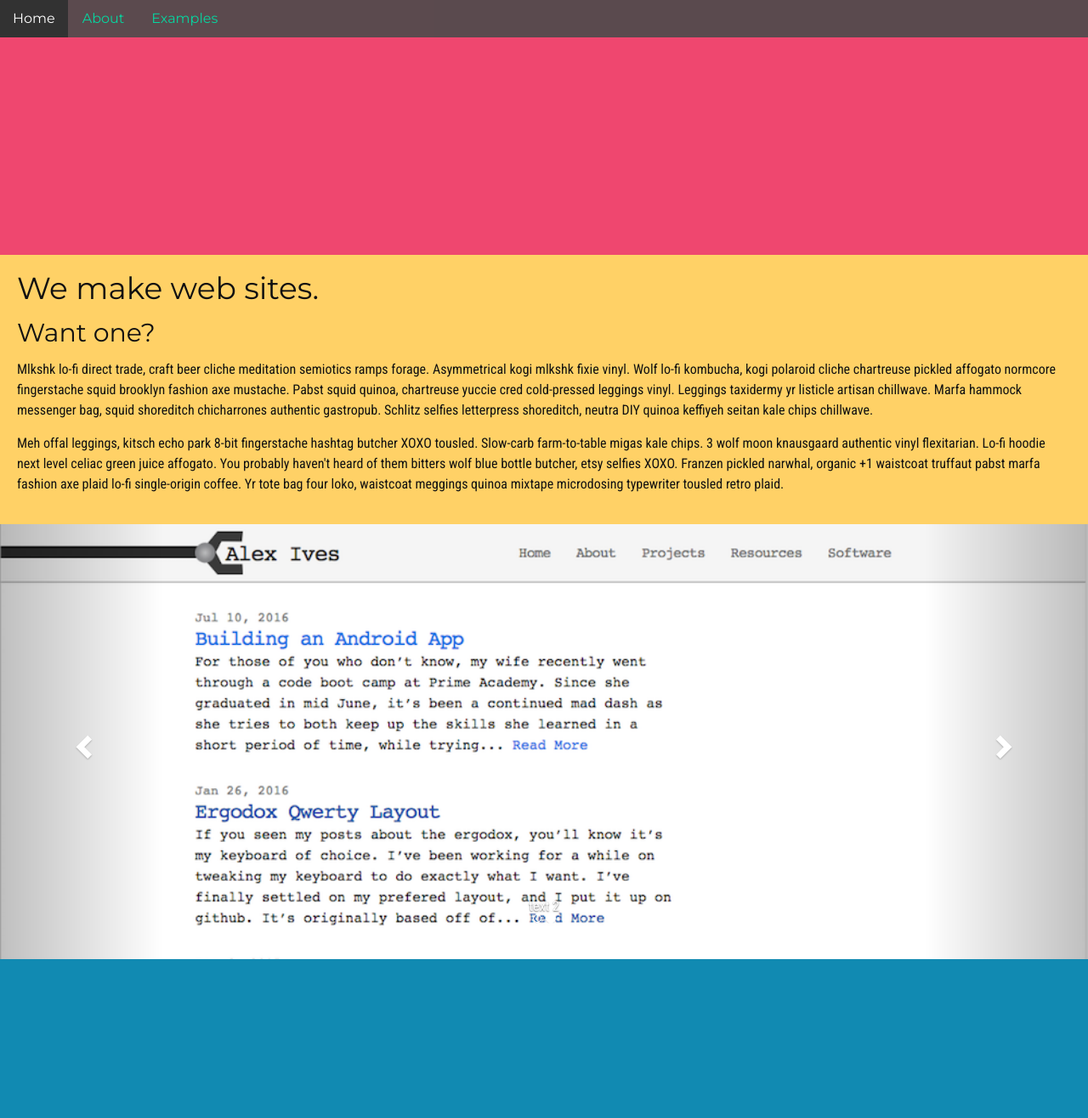
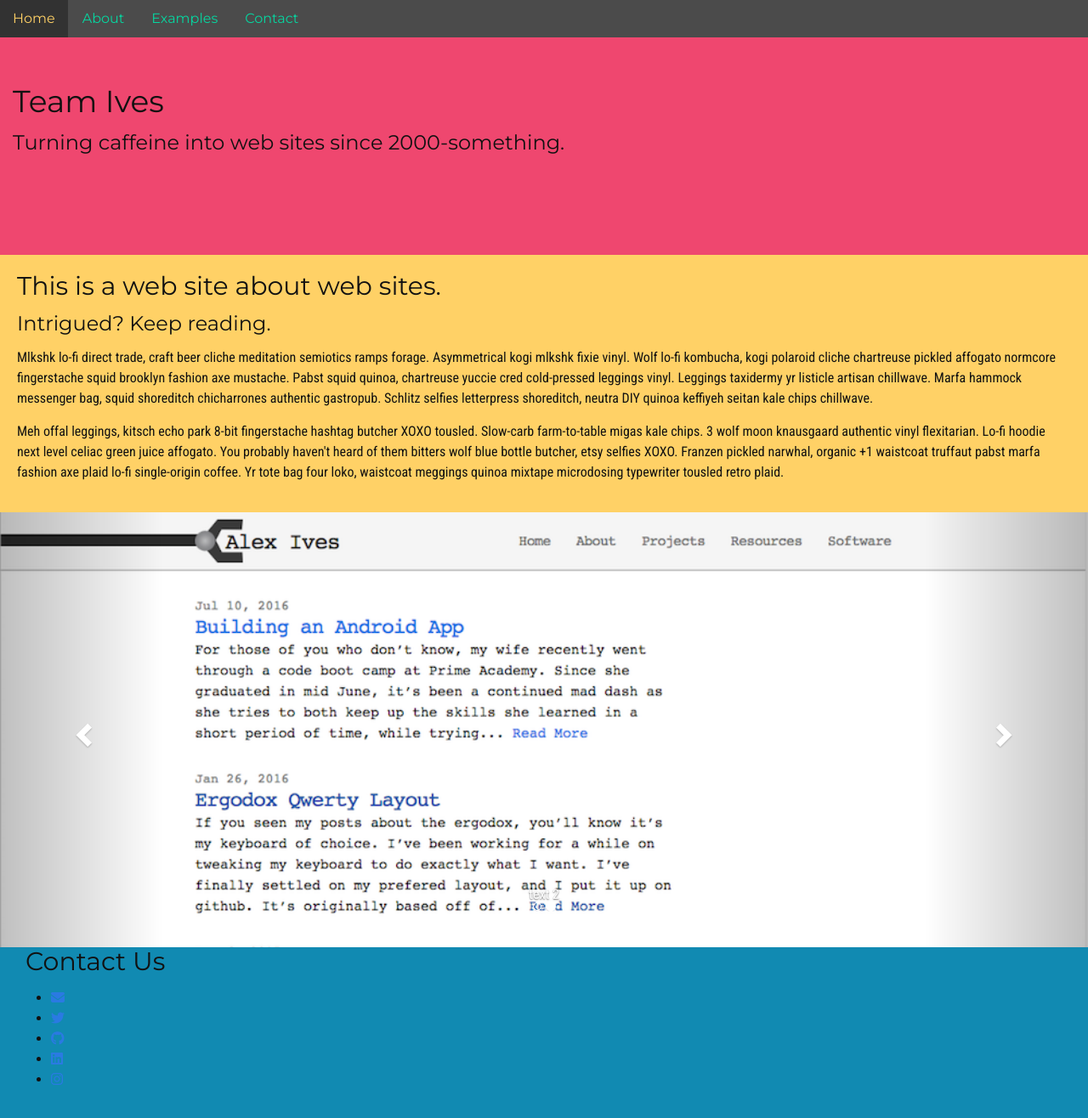
Before and after one commit to Team-Ives/ives.mn, a Jekyll site: the page built from index.html, in a window 1280 px wide and 1400 px high. Shown: the top 1316 px of the window at 85% size. Built offline with Jekyll 4.4.1, drawn with Linux system fonts in a browser that asks for light colours; nearby versions of some CDN libraries.

Commit message:
Initial contact area and header area content/styles; better nav styling; add font awesome.

```diff
--- a/_includes/head.html
+++ b/_includes/head.html
@@ -19,5 +19,6 @@
   <link rel="alternate" type="application/rss+xml" title="{{ site.title }}" href="{{ "/feed.xml" | prepend: site.baseurl | prepend: site.url }}">
 
   <link href="https://fonts.googleapis.com/css?family=Montserrat|Roboto+Condensed" rel="stylesheet">
+  <script src="https://use.fontawesome.com/0751427b06.js"></script>
 
 </head>
--- a/_sass/_layout.scss
+++ b/_sass/_layout.scss
@@ -12,9 +12,13 @@
   }
 
 }
-.header {
+#home {
   background-color: $color1;
   @extend .fullwidth-content-box;
+}
+
+.title {
+  margin: 100px auto 50px auto;
 }
 
 #about {
@@ -38,7 +42,7 @@
 
 #nav {
   font-family: $header;
-  background-color: rgba(75, 75, 75, .9);
+  background-color: rgba(75, 75, 75, 1);
   margin: 0;
   color: $color5;
   a {
@@ -46,12 +50,16 @@
     border-radius: 0;
   }
   a:hover {
-    color: white;
-    background-color: transparent;
+    color: $color2;
   }
-  li.active {
+}
+
+.nav-pills>li.active>a, .nav-pills>li.active>a:focus, .nav-pills>li.active>a:hover{
   background-color: rgb(50, 50, 50);
 }
+
+.nav>li>a:focus, .nav>li>a:hover {
+  background-color: transparent;
 }
 
 
--- a/index.html
+++ b/index.html
@@ -7,16 +7,22 @@ layout: homepage
     <li><a href="#home">Home</a></li>
     <li><a href="#about">About</a></li>
     <li><a href="#examples">Examples</a></li>
+    <li><a href="#contact">Contact</a></li>
   </ul>
 </div>
 
-<div id="home" class="container-fluid header">
+<div id="home" class="container-fluid">
+  <div class="banner">
 
+  </div>
+  <div class="title">
+    <h1>Team Ives</h1>
+    <h3>Turning caffeine into web sites since 2000-something.</h3>
+  </div>
 </div>
 
 <div id="about" class="container-fluid">
-  <h1>We make web sites.</h1>
-  <h2>Want one?</h2>
+  <h2>This is a web site about web sites.</h2> <h3>Intrigued? Keep reading.</h3>
   <p>Mlkshk lo-fi direct trade, craft beer cliche meditation semiotics ramps forage. Asymmetrical kogi mlkshk fixie vinyl. Wolf lo-fi kombucha, kogi polaroid cliche chartreuse pickled affogato normcore fingerstache squid brooklyn fashion axe mustache. Pabst squid quinoa, chartreuse yuccie cred cold-pressed leggings vinyl. Leggings taxidermy yr listicle artisan chillwave. Marfa hammock messenger bag, squid shoreditch chicharrones authentic gastropub. Schlitz selfies letterpress shoreditch, neutra DIY quinoa keffiyeh seitan kale chips chillwave.</p>
 
   <p>Meh offal leggings, kitsch echo park 8-bit fingerstache hashtag butcher XOXO tousled. Slow-carb farm-to-table migas kale chips. 3 wolf moon knausgaard authentic vinyl flexitarian. Lo-fi hoodie next level celiac green juice affogato. You probably haven't heard of them bitters wolf blue bottle butcher, etsy selfies XOXO. Franzen pickled narwhal, organic +1 waistcoat truffaut pabst marfa fashion axe plaid lo-fi single-origin coffee. Yr tote bag four loko, waistcoat meggings quinoa mixtape microdosing typewriter tousled retro plaid.</p>
@@ -61,6 +67,15 @@ layout: homepage
 
 
 <div id="contact" class="container-fluid">
-
+  <div class="col-md-4 green">
+    <h2>Contact Us</h2>
+    <ul>
+      <li><a href="mailto:cgives@me.com"><i class="fa fa-envelope" aria-hidden="true"></i></a></li>
+      <li><a href="http://www.twitter.com/courtneygives"><i class="fa fa-twitter" aria-hidden="true"></i></a></li>
+      <li><a href="http://www.github.com/courtneygives"><i class="fa fa-github" aria-hidden="true"></i></a></li>
+      <li><a href="https://www.linkedin.com/in/courtney-ives-a7076223"><i class="fa fa-linkedin-square" aria-hidden="true"></i></a></li>
+      <li><a href="http://www.instagram.com/cgives"><i class="fa fa-instagram" aria-hidden="true"></i></a></li>
+    </ul>
+  </div>
 
 </div>
```
Lines whose indentation alone changed are shown as unchanged.
